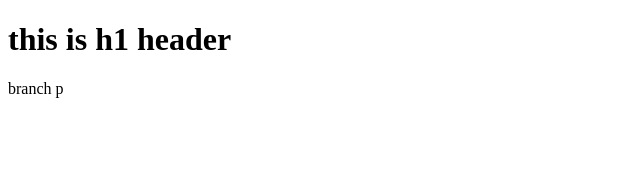
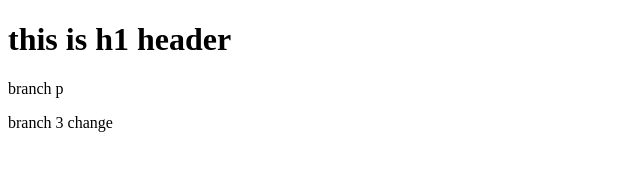
Before and after one commit to wenxh15/repodemo, a plain HTML site: page index.html in a window 1280 px wide. Shown: the whole page, without its empty margins (0-640 px from the left). Drawn offline with Linux system fonts and the light colour scheme.

Commit message:
new commit 2

```diff
--- a/index.html
+++ b/index.html
@@ -3,5 +3,6 @@
   <body>
     <h1>this is h1 header</h1>
     <p>branch p</p>
+    <p>branch 3 change</p>
   </body>
 </html>
```
